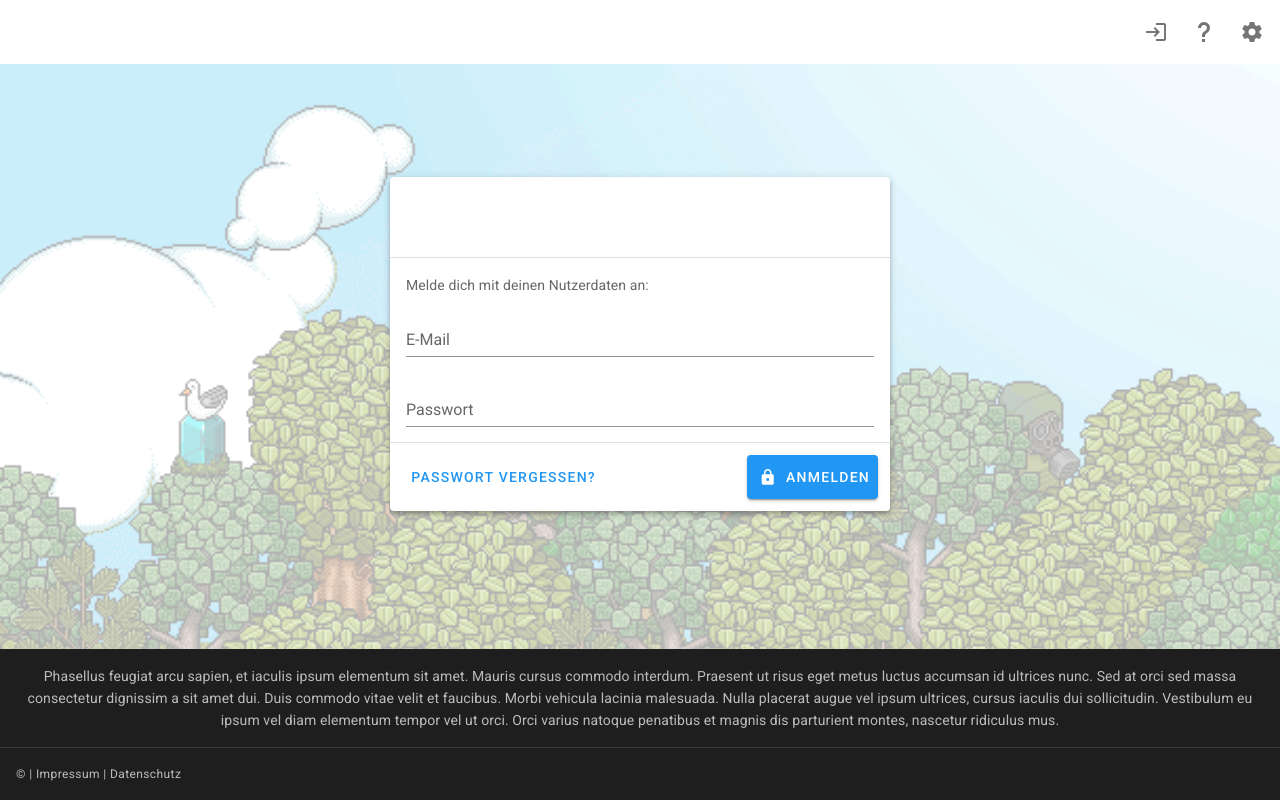
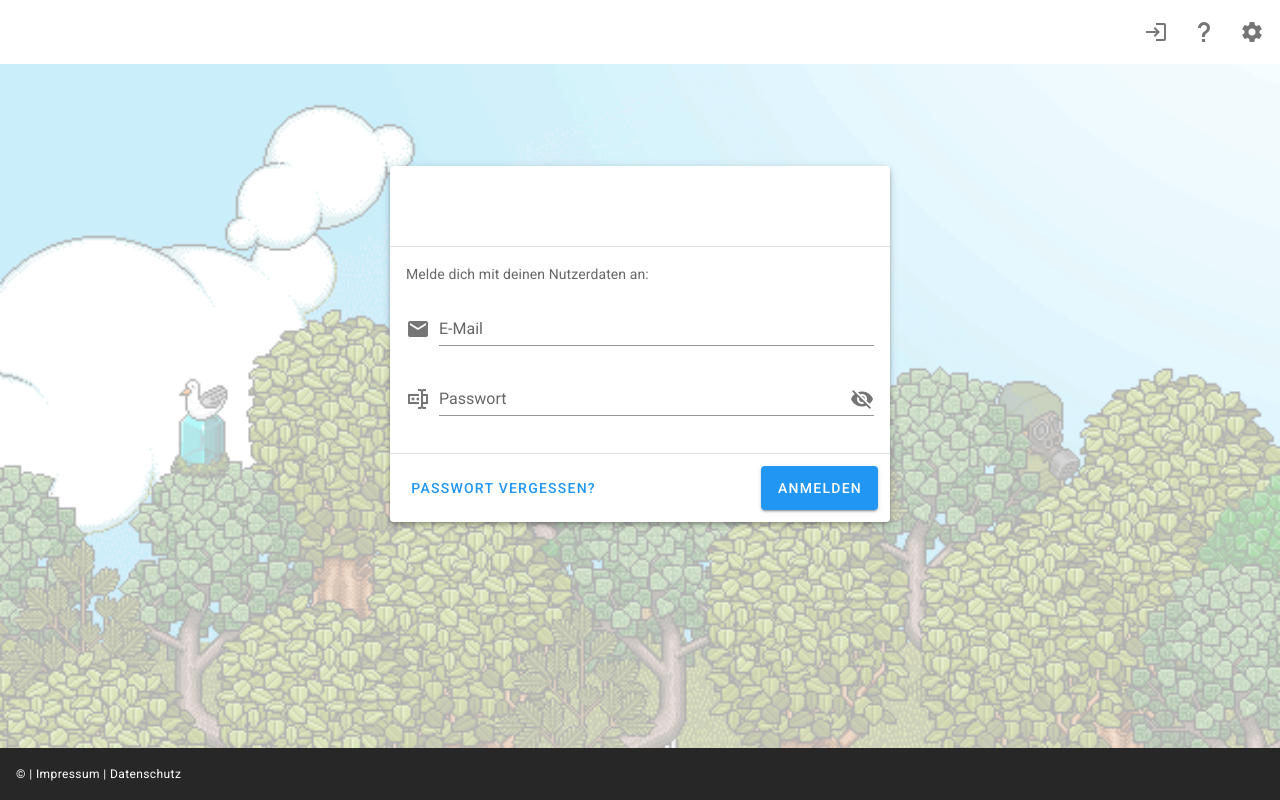
Before and after one commit to JanFxtw/habbo_frontend, a Vue app: page /#/login in a window 1280 px wide. Built offline with nearby package versions, Linux system fonts and the light colour scheme.

Commit message:
improves login mask and adds vuex+orm

```diff
--- a/package.json
+++ b/package.json
@@ -8,7 +8,7 @@
     "lint": "vue-cli-service lint"
   },
   "dependencies": {
-    "@vuex-orm/core": "^0.36.3",
+    "@vuex-orm/core": "^0.36.4",
     "core-js": "^3.6.5",
     "dotenv": "^8.2.0",
     "vue": "^2.6.12",
--- a/src/components/app/VFooterBar/VFooterBar.vue
+++ b/src/components/app/VFooterBar/VFooterBar.vue
@@ -1,33 +1,11 @@
 <template>
     <v-footer
-        class="v-footer"
+        class="v-footer caption pa-4"
         dark
         padless
         absolute
     >
-        <v-card
-            flat
-            tile
-            class="white--text"
-        >
-            <v-card-text class="pa-4 text-center">
-                Phasellus feugiat arcu sapien, et iaculis ipsum elementum sit amet.
-                Mauris cursus commodo interdum. Praesent ut risus eget metus luctus
-                accumsan id ultrices nunc. Sed at orci sed massa consectetur
-                dignissim a sit amet dui. Duis commodo vitae velit et faucibus.
-                Morbi vehicula lacinia malesuada.
-                Nulla placerat augue vel ipsum ultrices, cursus iaculis dui sollicitudin.
-                Vestibulum eu ipsum vel diam elementum tempor vel ut orci.
-                Orci varius natoque penatibus et magnis dis parturient montes,
-                nascetur ridiculus mus.
-            </v-card-text>
-
-            <v-divider />
-
-            <v-card-text class="caption pa-4">
-                © {{ appName }} | Impressum | Datenschutz
-            </v-card-text>
-        </v-card>
+        © {{ appName }} | Impressum | Datenschutz
     </v-footer>
 </template>
 
--- a/src/main.js
+++ b/src/main.js
@@ -1,9 +1,11 @@
 import Vue from 'vue';
+import Vuex from 'vuex';
 import App from './App.vue';
 import vuetify from './plugins/vuetify';
 import router from './router';
 
 Vue.config.productionTip = false;
+Vue.use(Vuex);
 
 new Vue({
     vuetify,
--- a/src/views/Home.scss
+++ b/src/views/Home.scss
@@ -0,0 +1,12 @@
+.home {
+    height: 86%;
+
+    .background {
+        position: absolute;
+        height: 100%;
+        width: 100%;
+        opacity: 0.3;
+        background-image: url('../../src/assets/backgrounds/j11695922651.png');
+        background-size: cover;
+    }
+}
--- a/src/views/Home.vue
+++ b/src/views/Home.vue
@@ -1,7 +1,6 @@
 <template>
     <div class="home">
         <div class="background" />
-        asd
     </div>
 </template>
 
@@ -24,3 +23,7 @@ export default {
     }
 };
 </script>
+
+<style lang="scss">
+@import './Home.scss';
+</style>
--- a/src/views/Login.vue
+++ b/src/views/Login.vue
@@ -26,38 +26,54 @@
                         </v-layout>
                     </v-card-title>
                     <v-divider />
-                    <v-card-text>
-                        <p>Melde dich mit deinen Nutzerdaten an:</p>
-                        <v-form>
+                    <v-card-text class="login-card">
+                        <p>
+                            {{ forgotPassword ?
+                                'Gebe deine E-Mail zum Zurücksetzen deines Passwortes ein:' :
+                                'Melde dich mit deinen Nutzerdaten an:'
+                            }}
+                        </p>
+                        <v-form
+                            ref="form"
+                            v-model="formValid"
+                        >
                             <v-text-field
                                 v-model="email"
                                 outline
+                                :rules="emailRules"
                                 label="E-Mail"
                                 type="email"
+                                prepend-icon="mdi-email"
                             />
                             <v-text-field
+                                v-if="!forgotPassword"
                                 v-model="password"
                                 outline
-                                hide-details
+                                :rules="passwordRules"
                                 label="Passwort"
-                                type="password"
+                                :type="showPassword ? 'text' : 'password'"
+                                prepend-icon="mdi-form-textbox-password"
+                                :append-icon="showPassword ? 'mdi-eye' : 'mdi-eye-off'"
+                                @click:append="showPassword = !showPassword"
                             />
                         </v-form>
                     </v-card-text>
                     <v-divider />
                     <v-card-actions :class="{ 'pa-3': $vuetify.breakpoint.smAndUp }">
-                        <v-btn color="info" text>
-                            Passwort vergessen?
+                        <v-btn
+                            color="info" text
+                            @click="forgotPassword = !forgotPassword;"
+                        >
+                            {{ forgotPassword ? 'zur Anmeldung' : 'Passwort vergessen?' }}
                         </v-btn>
                         <v-spacer />
                         <v-btn
-                            color="info" :large="$vuetify.breakpoint.smAndUp"
+                            color="info"
+                            :large="$vuetify.breakpoint.smAndUp"
                             :loading="signingIn"
+                            class="px-4"
                             @click="signIn"
                         >
-                            <v-icon left>
-                                mdi-lock
-                            </v-icon>
                             Anmelden
                         </v-btn>
                     </v-card-actions>
@@ -69,13 +85,24 @@
 
 <script>
 export default {
+    name: 'Login',
     data()
     {
         return {
             password: null,
+            showPassword: false,
             email: null,
             signingIn: false,
-            appName: process.env.VUE_APP_NAME
+            forgotPassword: false,
+            appName: process.env.VUE_APP_NAME,
+            formValid: true,
+            emailRules: [
+                v => !!v || 'Gebe zur Anmeldung eine gültige E-Mail an.',
+                v => /.+@.+\..+/.test(v) || 'Bitte gebe eine gültige E-Mail zur Anmeldung an.'
+            ],
+            passwordRules: [
+                v => !!v || 'Du benötigst zur Anmeldung ein gültiges Passwort.'
+            ]
         };
     },
     methods: {
```
Also changed, not shown: src/assets/backgrounds/j11695922651.png (added), 1 other file (tests, documents, lock files or other folders).
